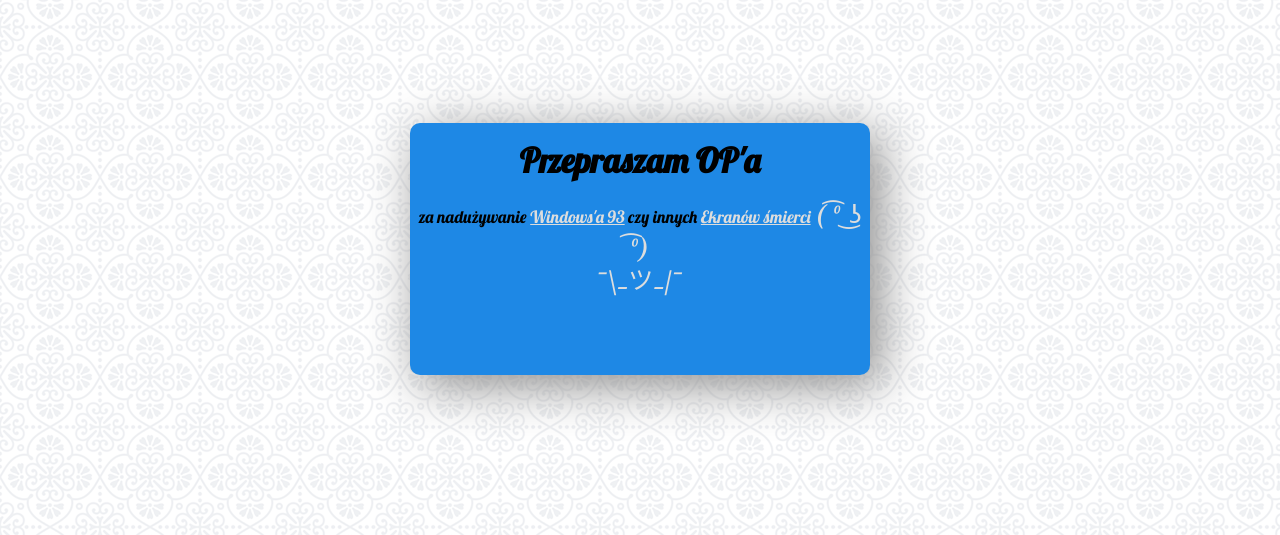
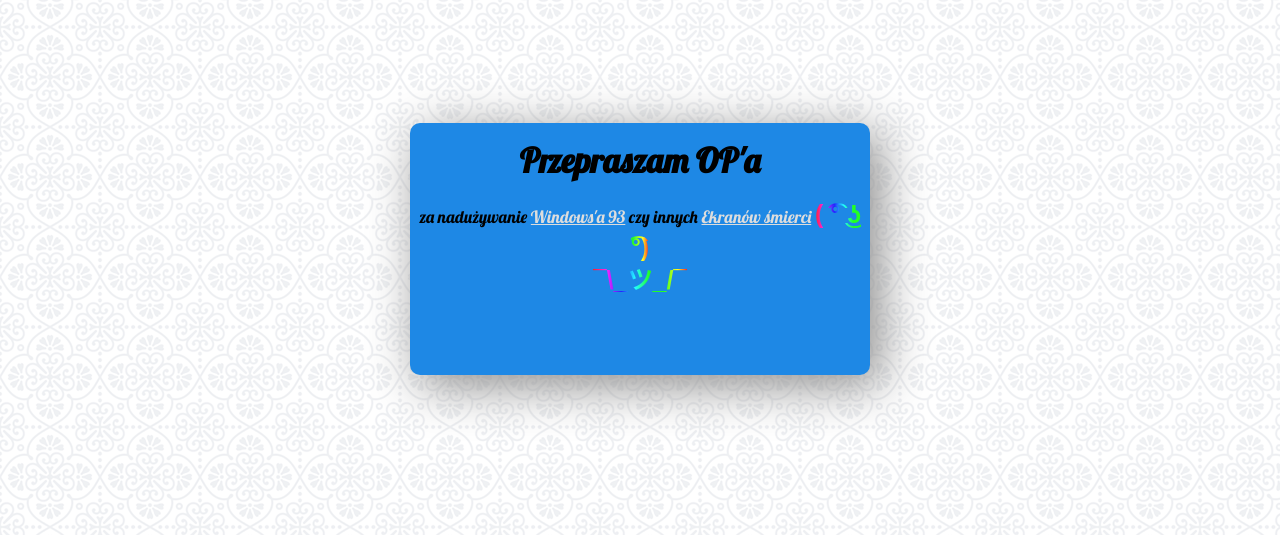
Before and after one commit to wojciechwojciech/wojciechwojciech.github.io, a PHP site: page /letter/index.html in a window 1280 px wide. Shown: the part 173-708 px from the top of the page. Run offline with PHP 8.4, Linux system fonts and the light colour scheme.

Commit message:
Add files via upload

```diff
--- a/letter/style.css
+++ b/letter/style.css
@@ -47,8 +47,15 @@ body{
     line-height: 30px;
     font-size: 17px;
 }#content span{
+    font-family: sans-serif;
     font-size: 25px;
     color: #dddddd;
+    background-image: -webkit-gradient( linear, left top, right top, color-stop(0, #f22), color-stop(0.15, #f2f), color-stop(0.3, #22f), color-stop(0.45, #2ff), color-stop(0.6, #2f2),color-stop(0.75, #2f2), color-stop(0.9, #ff2), color-stop(1, #f22) );
+    background-image: gradient( linear, left top, right top, color-stop(0, #f22), color-stop(0.15, #f2f), color-stop(0.3, #22f), color-stop(0.45, #2ff), color-stop(0.6, #2f2),color-stop(0.75, #2f2), color-stop(0.9, #ff2), color-stop(1, #f22) );
+    color:transparent;
+    -webkit-background-clip: text;
+    background-clip: text;
+    font-weight: 700;
 }#content a{
     color: #dddddd;
     text-decoration: underline;
```
